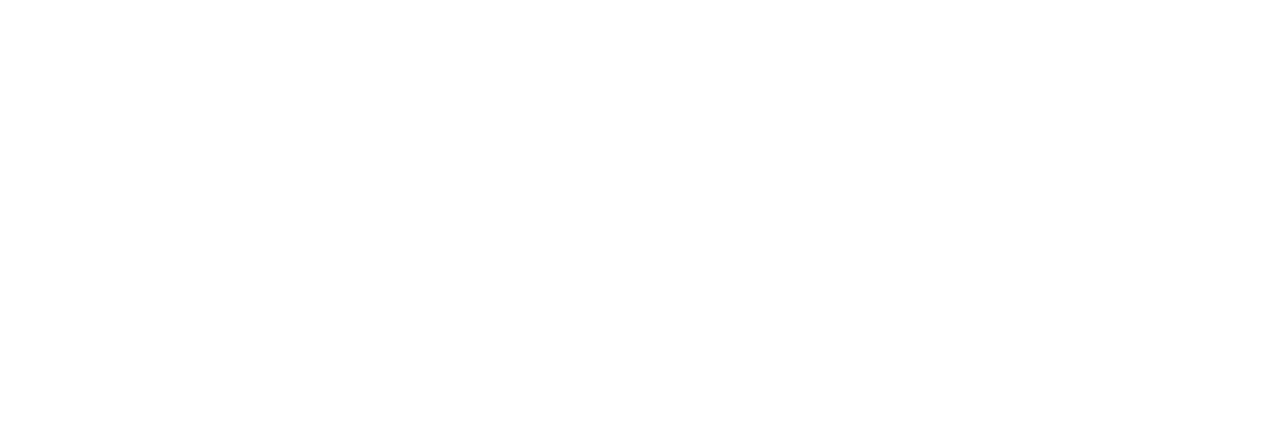
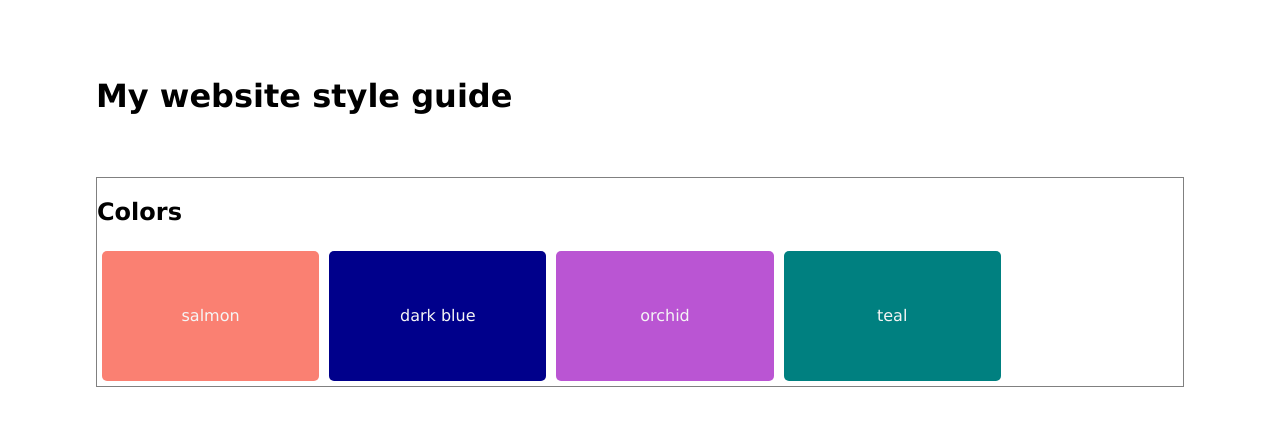
Before and after one commit to dannyr22/danny-style-guide, a plain HTML site: page index.html in a window 1280 px wide. Drawn offline with Linux system fonts and the light colour scheme.

Commit message:
Colors uploaded

```diff
--- a/index.html
+++ b/index.html
@@ -3,6 +3,33 @@
     <head>
         <meta charset="UTF-8">
         <meta name="viewport" content="width=device-width, initial-scale=1.0">
-
+        <link rel="stylesheet" type="text/css" href="./resources/css/style.css">
+        <title>Danny's style guide</title>
     </head>
+    <body>
+        <header>
+            <div class="title">
+                <h1 class="heading">My website style guide</h1>
+            </div>
+        </header>
+        <main>
+            <section class="top">
+                <h2 class="colors-title">Colors</h2>
+                <div class="colors">
+                    <div class="color color-1">
+                        <p class="color-label">salmon</p>
+                    </div>
+                    <div class="color color-2">
+                        <p class="color-label">dark blue</p>
+                    </div>
+                    <div class="color color-3">
+                        <p class="color-label">orchid</p>
+                    </div>
+                    <div class="color color-4">
+                        <p class="color-label">teal</p>
+                    </div>
+                </div>
+            </section>
+        </main>
+    </body>
 </html>
--- a/resources/css/style.css
+++ b/resources/css/style.css
@@ -0,0 +1,56 @@
+/* {
+    border: 3px solid red;
+}*/
+body {
+    background-color: white;
+    font-family: Verdana, Geneva, Tahoma, sans-serif;
+    margin-left: 6rem;
+    margin-right: 6rem;
+}
+.title {
+    padding-top: 3rem;
+}
+
+main {
+    position: relative;
+    top: 2.5rem;
+}
+.top {
+    border: 1px solid gray;
+}
+.colors {
+    display: flex;
+    flex-wrap: wrap;
+    width: 100%;
+
+}
+.color {
+   display: flex;
+   width: 20%;
+   min-width: 100px;
+   height: auto;
+   min-height: 130px;
+   justify-content: center;
+   align-items: center;
+   margin: 5px;
+   border-radius: 5px;
+}
+.color-1 {
+    background-color: salmon;
+
+}
+.color-2 {
+    background-color: darkblue;
+}
+.color-3 {
+    background-color: mediumorchid;
+}
+.color-4 {
+    background-color: teal;
+}
+.color-label {
+    color: whitesmoke ;
+    font-size: 1rem;
+    font-weight: 300;
+
+}
```
